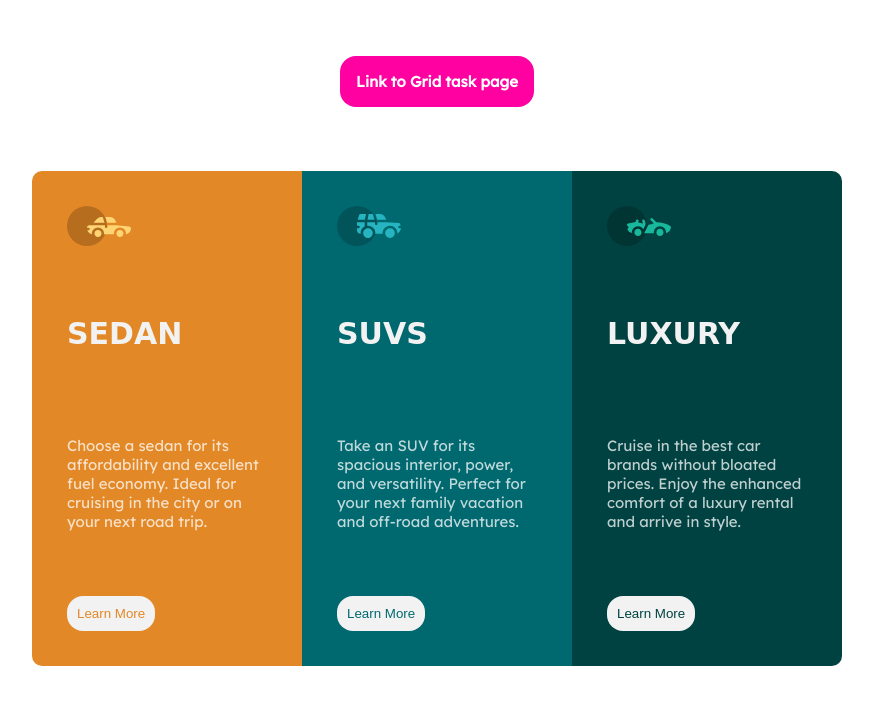
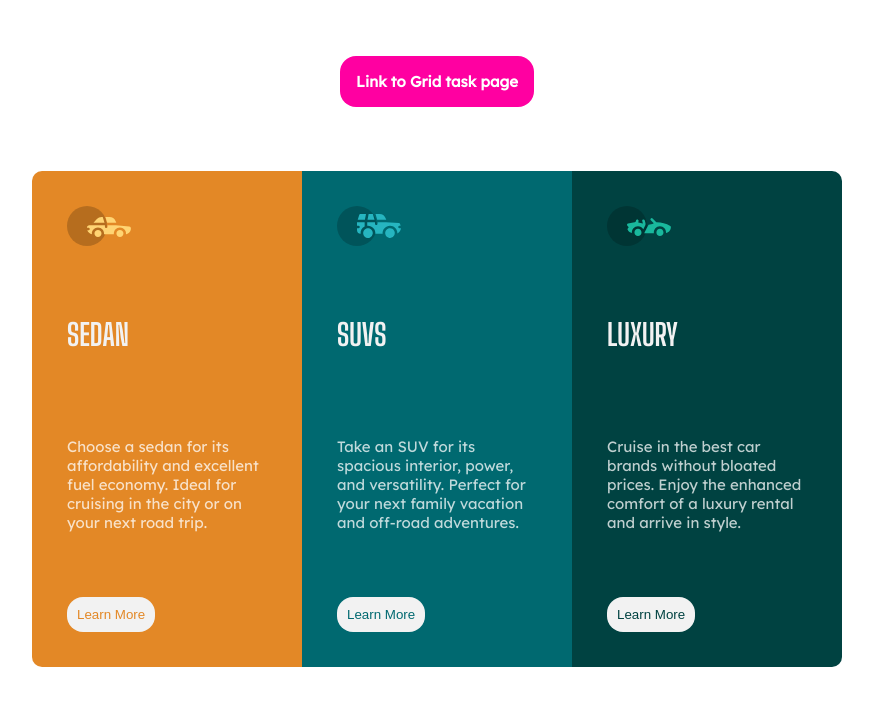
Before and after one commit to Swift-code460/Zuri-layout-task-1, a plain HTML site: page index.html in a window 1280 px wide. Shown: the whole page, without its empty margins (203-1076 px from the left). Drawn offline with Linux system fonts and the light colour scheme.

Commit message:
update index.html

```diff
--- a/index.html
+++ b/index.html
@@ -5,9 +5,13 @@
   <meta name="viewport" content="width=device-width, initial-scale=1.0">
   <link rel="stylesheet" href="css/index.css">
 
+  <!--  Google Fonts -->
+
   <link rel="preconnect" href="https://fonts.googleapis.com">
-<link rel="preconnect" href="https://fonts.gstatic.com" crossorigin>
-<link href="https://fonts.googleapis.com/css2?family=Lexend+Deca&display=swap" rel="stylesheet">
+
+  <link rel="preconnect" href="https://fonts.gstatic.com" crossorigin>
+  <link href="https://fonts.googleapis.com/css2?family=Big+Shoulders+Display:wght@700&family=Lexend+Deca&display=swap" rel="stylesheet">
+
   <title>Flexbox and Grid task</title>
 </head>
 <body>
```
